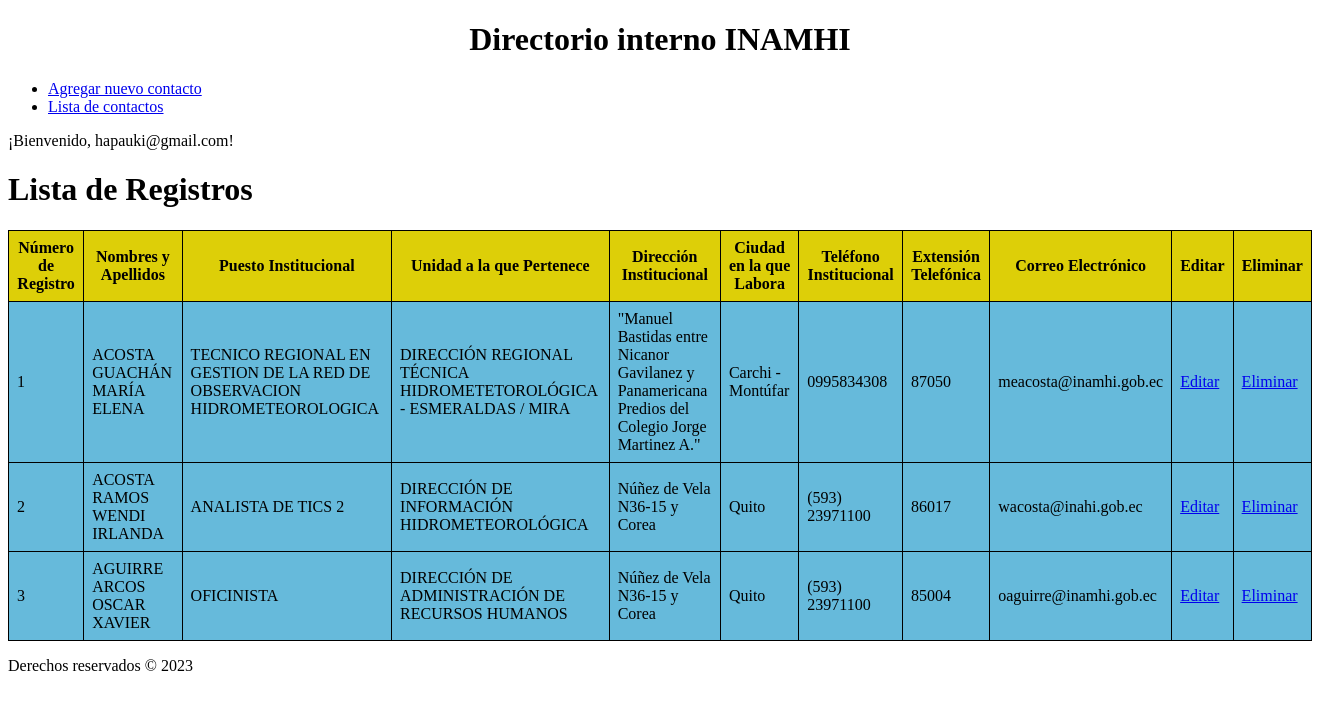
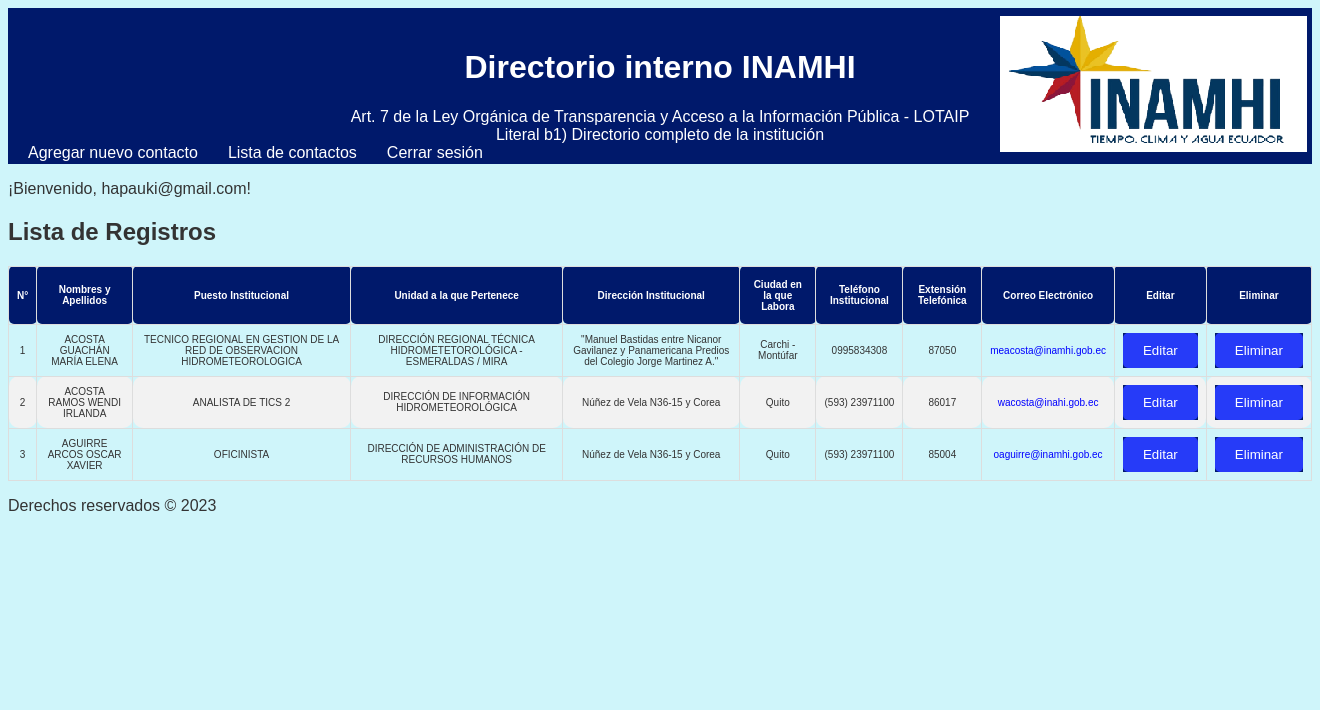
Before and after one commit to Apauki/directorioWeb, a Django app: page /directorio/lista_registros/ in a window 1320 px wide. Shown: the top 710 px of the page. Run offline with Django 4.2, Linux system fonts and the light colour scheme; a user stored in the database is signed in; data comes from the database, SQL or seed files in the repository; both versions use the stored data as it was after the commit.

Commit message:
afinar detalles

```diff
--- a/Templates/base.html
+++ b/Templates/base.html
@@ -8,12 +8,20 @@
         {% load static %}
         <link rel="stylesheet" type="text/css" href="{% static 'css/styles.css' %}">
         <!-- Aquí puedes incluir el encabezado común de tu sitio -->
-        <center><h1>Directorio interno INAMHI</h1></center>
+        <center>
+            <h1>Directorio interno INAMHI</h1>
+            <text style="color: white;">Art. 7 de la Ley Orgánica de Transparencia y Acceso a la Información Pública - LOTAIP</text>
+        </center>
+        <center><text style="color: white;">Literal b1) Directorio completo de la institución</text></center>
+        <img src="{% static 'images/logo.png' %}" alt="Logo de la empresa" class="logo">
         <nav>
             <!-- Aquí puedes incluir la navegación común de tu sitio -->
             <ul>
-                <li><a href="/directorio/agregar_registro">Agregar nuevo contacto</a></li>
-                <li><a href="/directorio/lista_registros/">Lista de contactos</a></li>
+                {% if user.is_superuser %}
+                <li><a href="/directorio/agregar_registro" style="margin-right: 30px;">Agregar nuevo contacto</a></li>
+                <li><a href="/directorio/lista_registros/" style="margin-right: 30px;">Lista de contactos</a></li>
+                <li><a href="{% url 'logout' %}">Cerrar sesión</a></li>
+                {% endif %}
             </ul>
         </nav>
     </header>
--- a/Templates/directorio/agregar_registro.html
+++ b/Templates/directorio/agregar_registro.html
@@ -5,7 +5,7 @@
     {% if user.is_authenticated %}
     <p>¡Bienvenido, {{ user.email }}!</p>
     {% endif %}
-    <h1>Crear nuevo registro</h1>
+    <h2>Crear nuevo registro</h2>
     <form method="POST">
         {% csrf_token %}
         {{ form.as_p }}
--- a/Templates/directorio/lista_registros.html
+++ b/Templates/directorio/lista_registros.html
@@ -5,12 +5,12 @@
   {% if user.is_authenticated %}
   <p>¡Bienvenido, {{ user.email }}!</p>
   {% endif %}
-  <h1>Lista de Registros</h1>
+  <h2>Lista de Registros</h2>
   {% if registros %}
     <table class="contact-table">
       <thead>
         <tr>
-          <th>Número de Registro</th>
+          <th>N°</th>
           <th>Nombres y Apellidos</th>
           <th>Puesto Institucional</th>
           <th>Unidad a la que Pertenece</th>
@@ -19,8 +19,10 @@
           <th>Teléfono Institucional</th>
           <th>Extensión Telefónica</th>
           <th>Correo Electrónico</th>
+          {% if user.is_superuser %}
           <th>Editar</th>
           <th>Eliminar</th>
+          {% endif %}
         </tr>
       </thead>
       <tbody>
@@ -34,13 +36,21 @@
             <td>{{ registro.ciudad_labora }}</td>
             <td>{{ registro.telefono_institucional }}</td>
             <td>{{ registro.extension_telefonica }}</td>
-            <td>{{ registro.correo_electronico }}</td>
             <td>
-              <a href="{% url 'directorio:editar_registro' registro.numero_registro %}">Editar</a>
+              <a href="mailto:{{ registro.correo_electronico }}" style="background-color: transparent; color: blue;">{{ registro.correo_electronico }}</a>
+            </td>
+            {% if user.is_superuser %}
+            <td>
+              <a href="{% url 'directorio:editar_registro' registro.numero_registro %}">
+                <button class="edit-button">Editar</button>
+              </a>
             </td>
             <td>
-              <a href="{% url 'directorio:eliminar_registro' registro.numero_registro %}">Eliminar</a>
+              <a href="{% url 'directorio:eliminar_registro' registro.numero_registro %}">
+                <button class="delete-button">Eliminar</button>
+              </a>
             </td>
+            {% endif %}
           </tr>
         {% endfor %}
       </tbody>
--- a/directorio/views.py
+++ b/directorio/views.py
@@ -1,16 +1,20 @@
 from django.shortcuts import render, redirect, get_object_or_404
 from .models import Registro, User
 from .forms import RegistroForm, UsuarioForm, LoginForm
-from django.contrib.auth import login as auth_login
+from django.contrib.auth import login as auth_login, logout
 from django.conf import settings
-from django.contrib.auth.decorators import login_required
+from django.contrib.auth.decorators import login_required, user_passes_test
+
+def es_superusuario(user):
+    return user.is_superuser
 
 @login_required
 def lista_registros(request):
     user = request.user
     registros = Registro.objects.all()
-    return render(request, 'directorio/lista_registros.html', {'registros': registros})
+    return render(request, 'directorio/lista_registros.html', {'registros': registros, 'user': request.user})
 
+@user_passes_test(es_superusuario)
 def agregar_registro(request):
     if request.method == 'POST':
         form = RegistroForm(request.POST)
@@ -51,7 +55,7 @@
             user.email = form.cleaned_data['email']
             user.save()
             auth_login(request, user)
-            return redirect('login_view')
+            return redirect('login')
     else:
         form = UsuarioForm()
     return render(request, 'registration/registroUsuario.html', {'form': form})
@@ -77,3 +81,7 @@
         'form': form
     }
     return render(request, 'registration/login.html', context)
+
+def logout_view(request):
+    logout(request)
+    return redirect('login')
--- a/directorioWeb/settings.py
+++ b/directorioWeb/settings.py
@@ -48,7 +48,11 @@
 LOGIN_REDIRECT_URL = 'directorio:lista_registros'
 AUTH_USER_MODEL = 'directorio.User'
 
-SESSION_COOKIE_NAME = 'sesion_directorio'
+SESSION_ENGINE = 'django.contrib.sessions.backends.db'
+SESSION_COOKIE_SECURE = True
+SESSION_COOKIE_HTTPONLY = True
+SESSION_EXPIRE_AT_BROWSER_CLOSE = True
+SESSION_SAVE_EVERY_REQUEST = True
 
 TEMPLATES = [
     {
--- a/directorioWeb/urls.py
+++ b/directorioWeb/urls.py
@@ -8,7 +8,8 @@
     path('admin/', admin.site.urls),
     path('directorio/', include('directorio.urls')),
     path('accounts/register/', views.registroUsuario_view, name='registro_usuario'),
-    path('accounts/login/', views.login_view, name='login_view'),
+    path('accounts/login/', views.login_view, name='login'),
+    path('accounts/logout/', views.logout_view, name='logout'),
 ]
 
 urlpatterns += static(settings.STATIC_URL, document_root=settings.STATIC_ROOT)
--- a/static/css/styles.css
+++ b/static/css/styles.css
@@ -1,19 +1,96 @@
-/* Estilos para la tabla de contactos */
+/* Estilos para la tabla de registros */
 .contact-table {
+    font-family: 'Arial', sans-serif;
     border-collapse: collapse;
     width: 100%;
+    border-radius: 10px;
   }
 
-  .contact-table th,
-  .contact-table td {
-    border: 1px solid black;
+  .contact-table td, .contact-table th {
+    border: 1px solid #ddd;
     padding: 8px;
+    border-radius: 10px;
+    font-size: 10px;
+    text-align: center;
+  }
+
+  .contact-table tr:nth-child(even) {
+    background-color: #f2f2f2;
+  }
+
+  .contact-table tr:hover {
+    background-color: #75c1ff;
   }
 
   .contact-table th {
-    background-color: #ddcf08;
+    padding-top: 12px;
+    padding-bottom: 12px;
+    background-color: #00196b;
+    color: rgb(255, 255, 255);
+    border-radius: 5px;
   }
 
-  .contact-table td {
-    background-color: rgb(102, 186, 219);
+/* Estilos generales */
+body {
+    background-color: #cff5fa; /* Fondo celeste */
+    color: #333333; /* Texto en negro */
+    font-family: Arial, Helvetica, sans-serif;
   }
+
+  /* Estilos del encabezado */
+  header {
+    background-color: #00196b; /* Fondo amarillo */
+    padding: 20px;
+  }
+
+  h1 {
+    color: #ffffff; /* Título en negro */
+  }
+
+  /* Estilos de los botones */
+  button {
+    background-color: #263bf8; /* Fondo amarillo */
+    color: #ffffff; /* Texto en negro */
+    padding: 10px 20px;
+    border: none;
+    border-radius: 5px;
+    cursor: pointer;
+  }
+
+  button:hover {
+    background-color: #8FDDE7; /* Fondo celeste al pasar el mouse */
+    color: #ffffff; /* Texto en negro */
+  }
+
+  /* Estilos de los enlaces */
+  a {
+    color: #ffffff;
+    text-decoration: none;
+  }
+
+  a:hover {
+    color: #2331ff; /* Enlaces al pasar el mouse */
+  }
+
+  .logo {
+    position: absolute;
+    top: 2%;
+    right: 1%;
+    width: 50;
+  }
+
+  ul {
+    list-style-type: none;
+    margin: 0;
+    padding: 0;
+  }
+
+  li {
+    float: left;
+  }
+
+  a {
+    display: block;
+    padding: 0px;
+    background-color: #00196b;
+  }
```
Also changed, not shown: directorio/admin.py (+22 -1 lines), directorio/forms.py (+7 -5 lines), db.sqlite3, static/images/logo.png (added).
